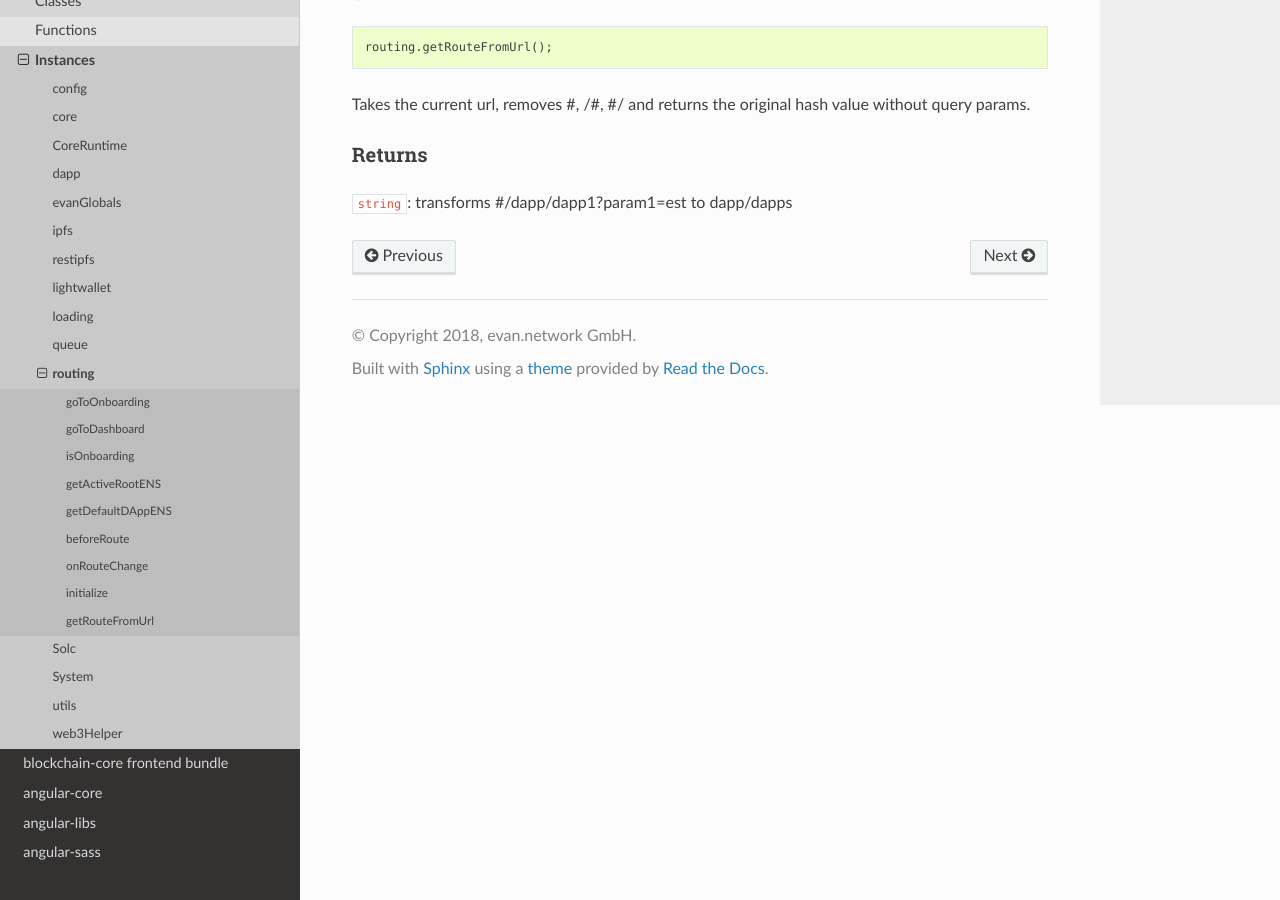
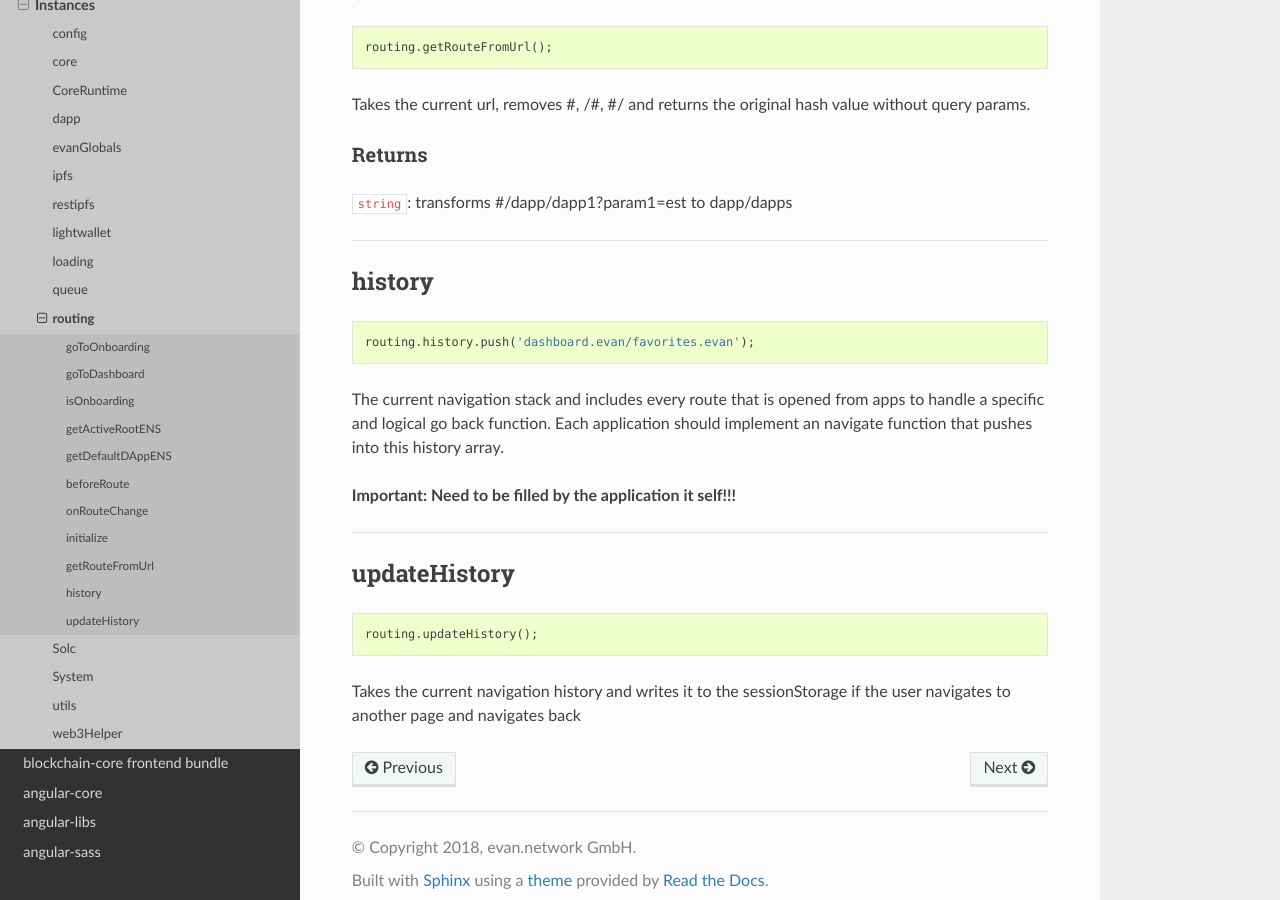
Before and after one commit to evannetwork/ui-docs, a Sphinx documentation site: the page built from docs/dapp-browser/routing.rst, in a window 1280 px wide and 900 px high, scrolled down 3052 px. Built offline with Sphinx 7.4.7 and the Read the Docs theme 2.0.0, drawn with Linux system fonts in a browser that asks for light colours.

Commit message:
add dapp.history for correct go back logic

```diff
--- a/docs/dapp-browser/routing.rst
+++ b/docs/dapp-browser/routing.rst
@@ -220,3 +220,32 @@ Returns
 -------
 
 ``string``: transforms #/dapp/dapp1?param1=est to dapp/dapps
+
+--------------------------------------------------------------------------------
+
+.. _db_routing_history:
+
+history
+================================================================================
+
+.. code-block:: typescript
+
+  routing.history.push('dashboard.evan/favorites.evan');
+
+The current navigation stack and includes every route that is opened from apps to handle a specific
+and logical go back function. Each application should implement an navigate function that pushes into this history array.
+
+**Important: Need to be filled by the application it self!!!**
+
+--------------------------------------------------------------------------------
+
+.. _db_routing_updateHistory:
+
+updateHistory
+================================================================================
+
+.. code-block:: typescript
+
+  routing.updateHistory();
+
+Takes the current navigation history and writes it to the sessionStorage if the user navigates to another page and navigates back
```
